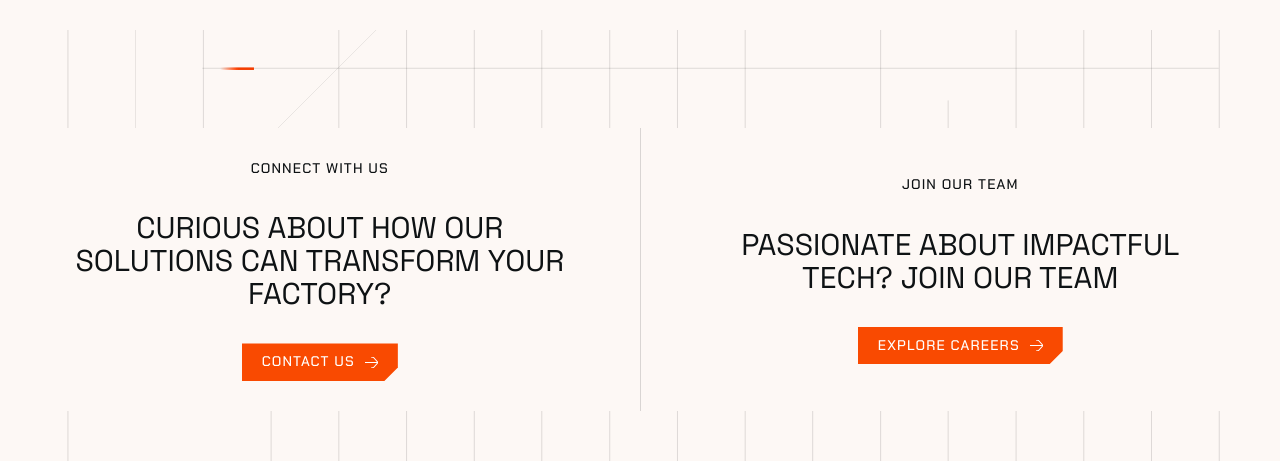
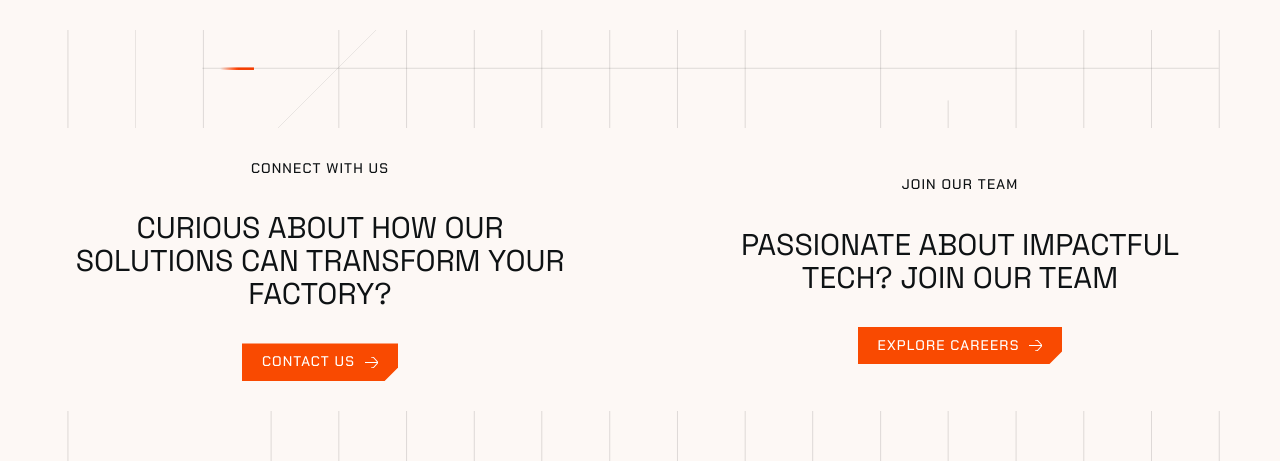
Before and after one commit to aadiraj-singh-chauhan/virya-frontend, a Next.js app: page /products/amr10 in a window 1280 px wide. Shown: the part 6420-6881 px from the top of the page. Built offline with nearby package versions, Linux system fonts and the light colour scheme.

Commit message:
Remove divider from ProductFooterCTA
Co-Authored-By: Claude Sonnet 5 <noreply@anthropic.com>

```diff
--- a/src/components/products/ProductFooterCTA.jsx
+++ b/src/components/products/ProductFooterCTA.jsx
@@ -1,4 +1,3 @@
-import { Fragment } from 'react';
 import Image from 'next/image';
 import Button from '@/components/ui/Button';
 import styles from './ProductFooterCTA.module.css';
@@ -24,15 +23,12 @@ export default function ProductFooterCTA() {
       <Image src="/assets/cta-pattern.svg" alt="" fill sizes="100vw" aria-hidden="true" className={styles.pattern} />
 
       <div className={styles.container}>
-        {BLOCKS.map((b, i) => (
-          <Fragment key={b.href}>
-            {i > 0 && <div className={styles.divider} aria-hidden="true" />}
-            <div className={styles.block}>
-              <p className="label-2">{b.eyebrow}</p>
-              <p className={`title-1 ${styles.heading}`}>{b.heading}</p>
-              <Button property1="Default" size="Button-2" href={b.href}>{b.cta}</Button>
-            </div>
-          </Fragment>
+        {BLOCKS.map((b) => (
+          <div key={b.href} className={styles.block}>
+            <p className="label-2">{b.eyebrow}</p>
+            <p className={`title-1 ${styles.heading}`}>{b.heading}</p>
+            <Button property1="Default" size="Button-2" href={b.href}>{b.cta}</Button>
+          </div>
         ))}
       </div>
     </section>
--- a/src/components/products/ProductFooterCTA.module.css
+++ b/src/components/products/ProductFooterCTA.module.css
@@ -42,16 +42,6 @@
   height: 100%;
 }
 
-/* ── Vertical divider ─────────────────────────────────────────────────────── */
-
-.divider {
-  width: 1px;
-  align-self: stretch;
-  background: var(--color-4);
-  opacity: 0.15;
-  flex-shrink: 0;
-}
-
 /* ── Heading ──────────────────────────────────────────────────────────────── */
 
 .heading {
```
